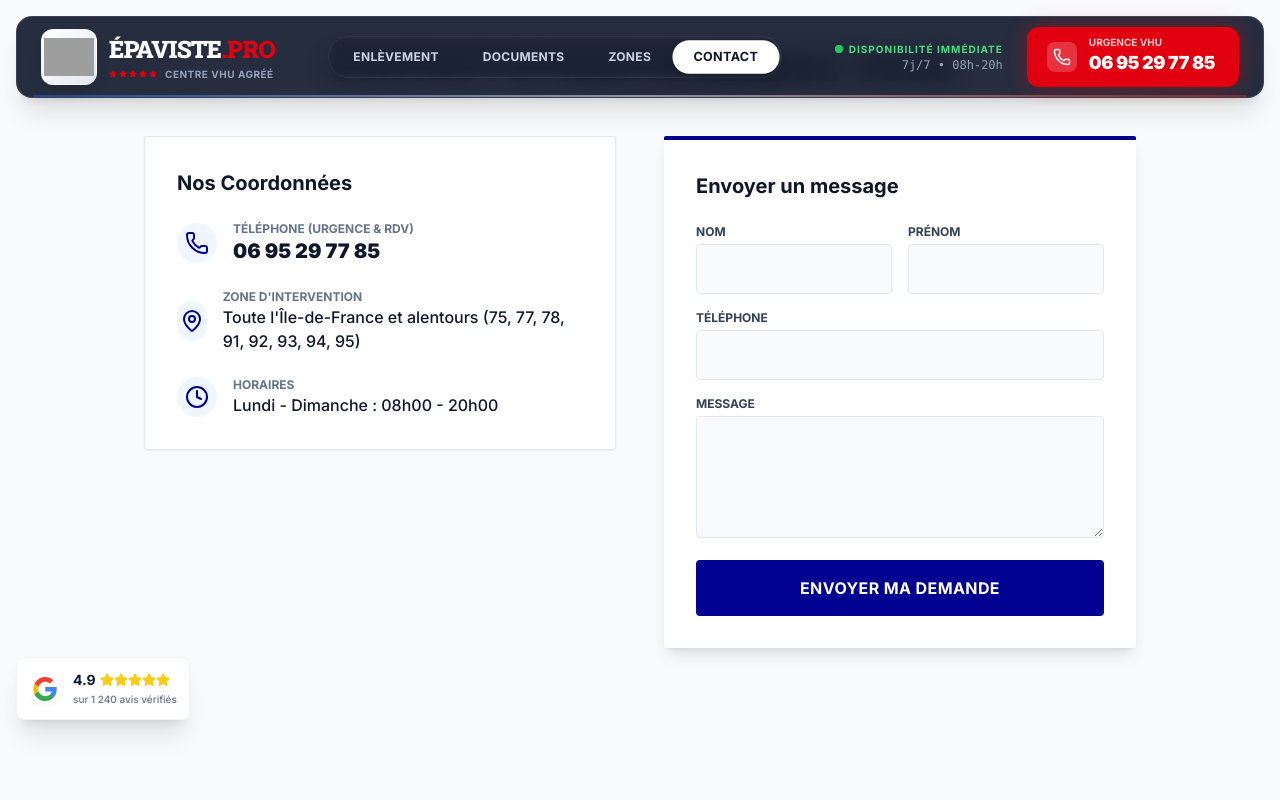
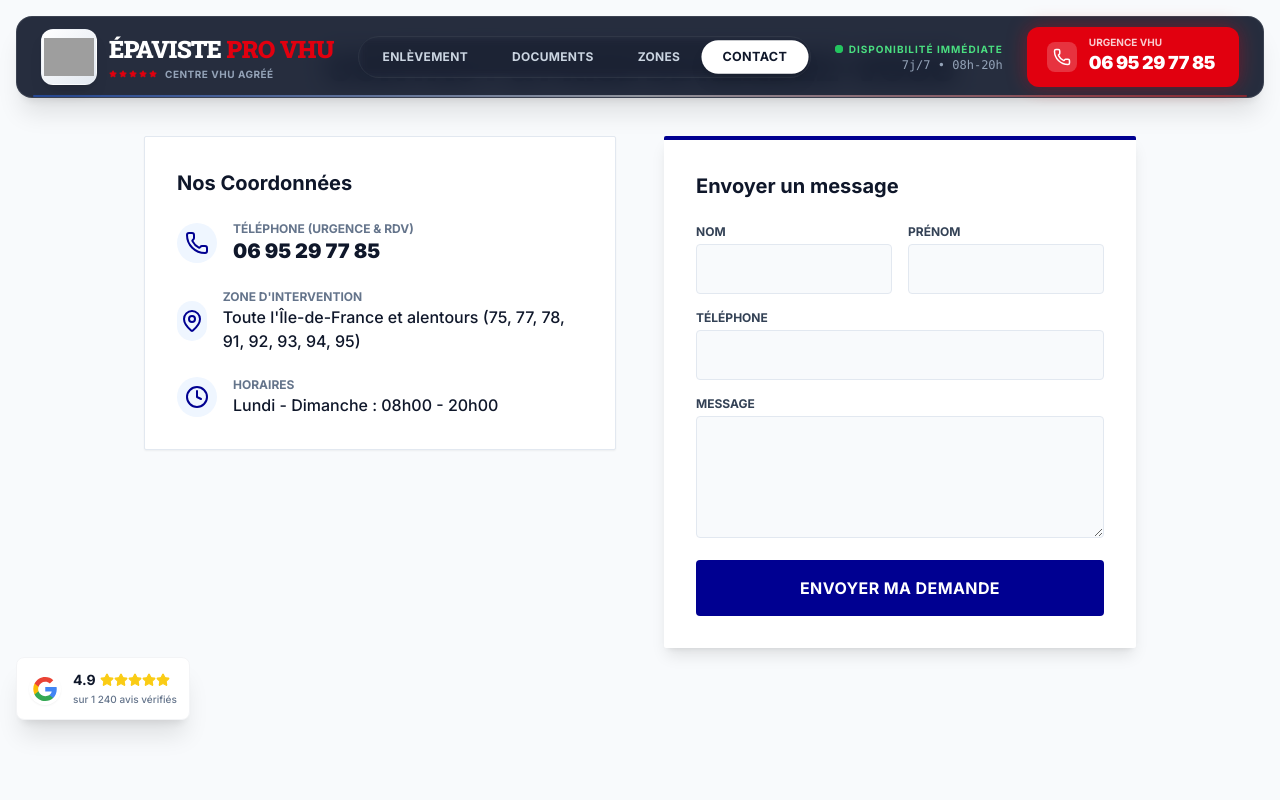
Before and after one commit to Ryn-95/Epaviste_Pro_Vhu, a Next.js app: page /contact in a window 1280 px wide. Shown: the top 800 px of the page. Built offline with nearby package versions, Linux system fonts and the light colour scheme; grey boxes are pictures that could not be loaded.

Commit message:
chore: align brand identity with SEO keywords in Header and FAQ

```diff
--- a/src/components/landing/FAQ.tsx
+++ b/src/components/landing/FAQ.tsx
@@ -35,7 +35,7 @@ export default function FAQ() {
       <div className="max-w-5xl mx-auto px-4">
         <div className="mb-10 pb-4 border-b-2 border-[#000091] flex justify-between items-end">
           <div>
-            <h2 className="text-2xl font-black text-slate-900 uppercase">Foire Aux Questions</h2>
+            <h2 className="text-2xl font-black text-slate-900 uppercase">Questions Fréquentes - Épaviste Pro VHU</h2>
             <p className="text-slate-600 text-sm mt-1">Base de connaissance réglementaire et technique</p>
           </div>
           <div className="hidden md:block bg-blue-50 text-[#000091] px-3 py-1 text-xs font-bold border border-blue-100">
--- a/src/components/landing/Header.tsx
+++ b/src/components/landing/Header.tsx
@@ -59,7 +59,7 @@ export default function Header() {
                 </div>
                 <div className="flex flex-col overflow-hidden">
                   <div className="font-serif text-lg sm:text-xl md:text-2xl font-black text-white uppercase tracking-tight leading-none group-hover:text-blue-400 transition-colors truncate">
-                    Épaviste<span className="text-[#E1000F]">.PRO</span>
+                    Épaviste<span className="text-[#E1000F]"> PRO VHU</span>
                   </div>
                   <div className="flex items-center gap-2 mt-0.5">
                     <div className="flex gap-0.5 shrink-0">
```
